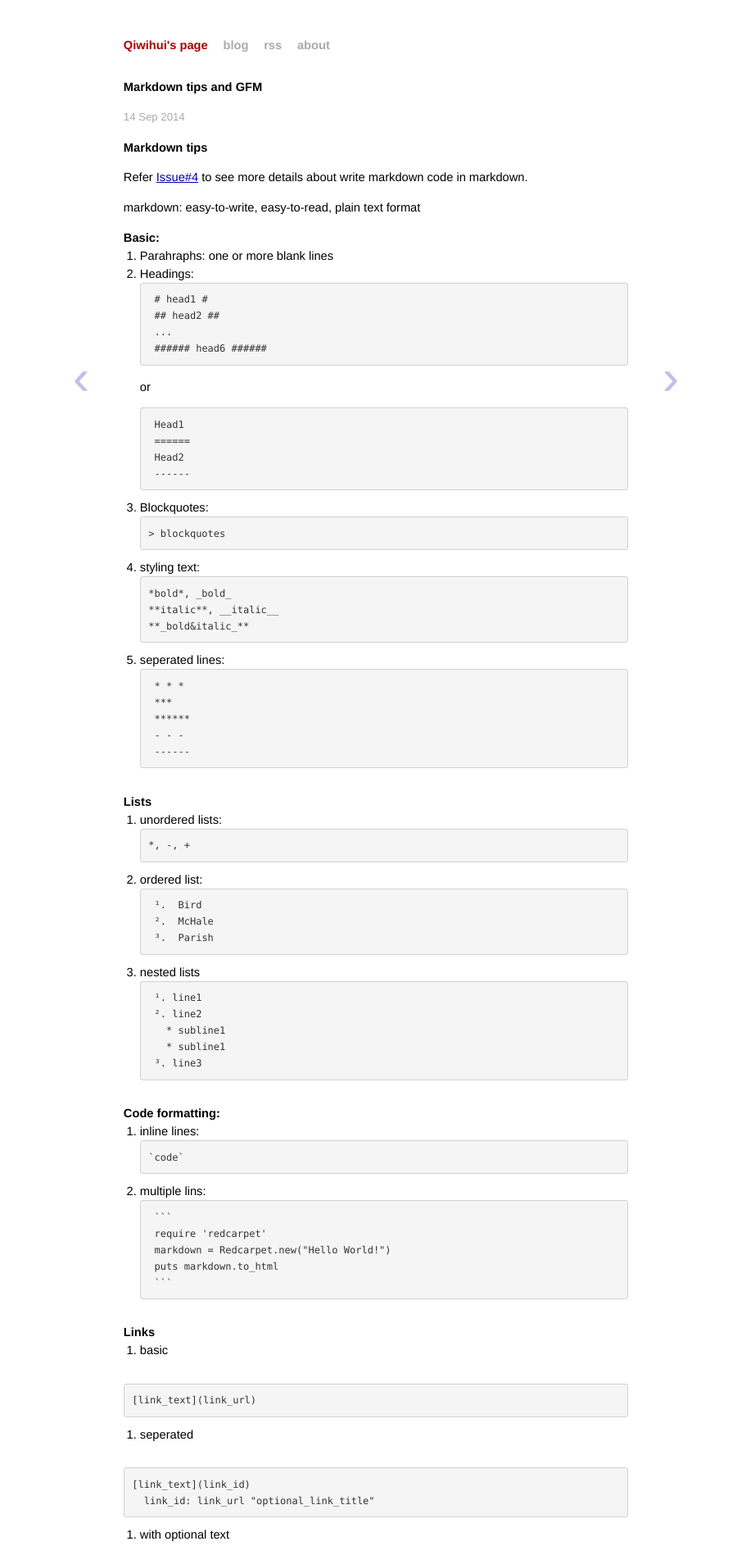
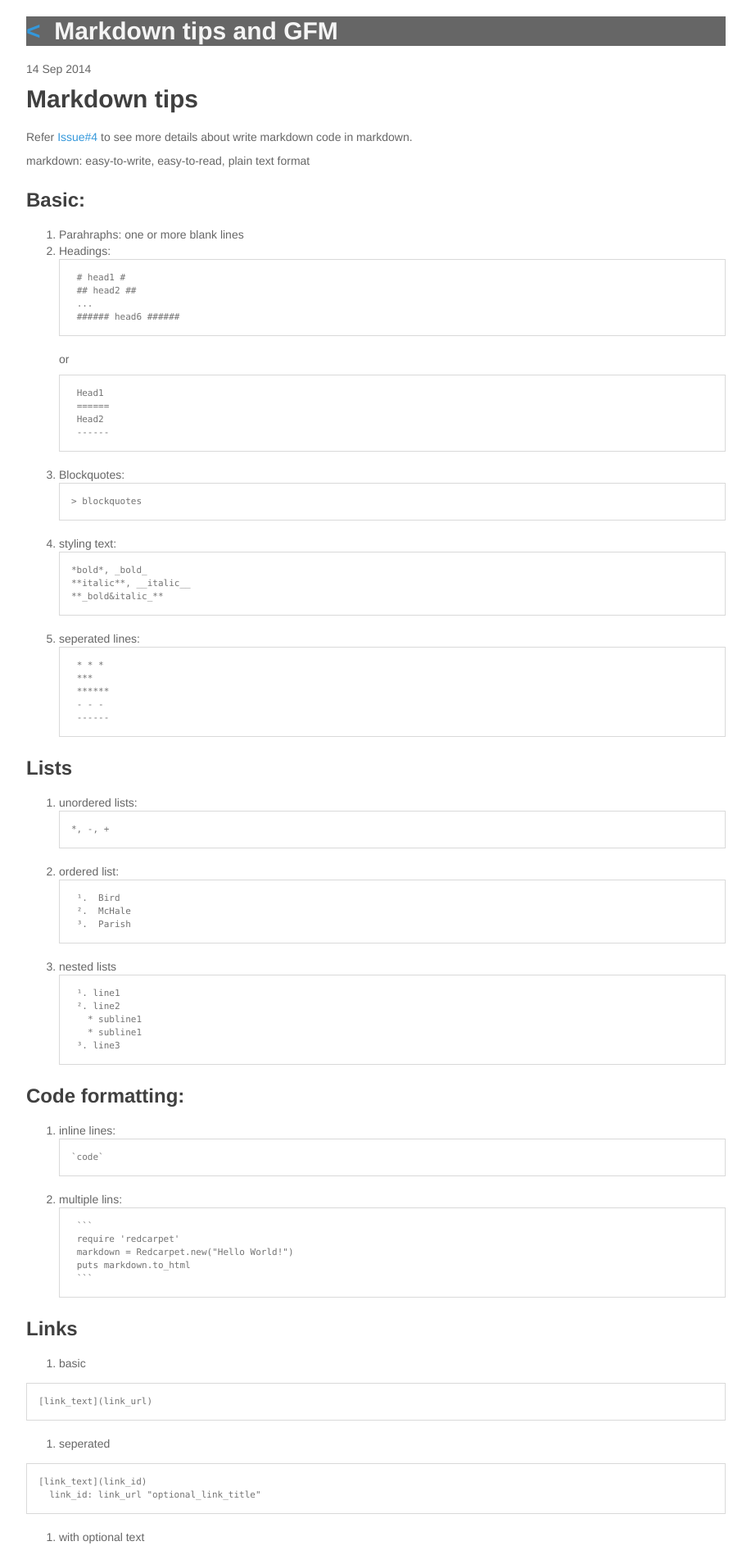
Before and after one commit to qiwihui/qiwihui, a Jekyll site: the page built from _posts/2014-09-14-markdown-tips-and-GFM.md, in a window 1280 px wide. Shown: the top 1897 px of the page at 82% size, without its empty margins (181-1098 px from the left). Built offline with Jekyll 4.4.1, drawn with Linux system fonts in a browser that asks for light colours; Markdown is read by kramdown in place of the engine named in the settings; comment, search, counter and statistics services are not loaded; some of the changed text lies outside the part shown.

Commit message:
change style

```diff
--- a/_includes/disqus.html
+++ b/_includes/disqus.html
@@ -1,8 +1,9 @@
 <div id='disqus_container'>
   <br/>
-  <a href="#" class="comment" onclick="return false;">Click to comment!</a>
+  <hr/>
+  <!--a href="#" class="comment" onclick="return false;">Click to comment!</a-->
   <div id="disqus_thread"></div>
-  <!--script type="text/javascript">
+  <script type="text/javascript">
       var disqus_shortname = "{{ site.disqus_shortname }}";
       var disqus_identifier = '{{ page.guid }}';
       (function() {
@@ -11,5 +12,5 @@
         (document.getElementsByTagName('head')[0] || document.getElementsByTagName('body')[0]).appendChild(dsq);
       })();
   </script>
-  <noscript>Please enable JavaScript to view the <a href="http://disqus.com/?ref_noscript">comments powered by Disqus.</a></noscript-->
+  <noscript>Please enable JavaScript to view the <a href="http://disqus.com/?ref_noscript">comments powered by Disqus.</a></noscript>
 </div>
--- a/_includes/footer.html
+++ b/_includes/footer.html
@@ -1,5 +1,5 @@
-<footer class='footer'>
-    Built with <a href="https://github.com/jekyll/jekyll">Jekyll</a>. Forked from <a href="https://github.com/xiaoronglv/xiaoronglv.github.io">xiaoronglv</a>. Theme based on <a href="http://tom.preston-werner.com/">tom.preston-werner.com</a>
+<footer>
   <br />
+    Built with <a href="https://github.com/jekyll/jekyll">Jekyll</a>.
   <br />
 </footer>
--- a/_includes/head.html
+++ b/_includes/head.html
@@ -1,7 +1,7 @@
 <!-- - -->
 <link href="/images/favicon.ico" rel="shortcut icon" type="image/x-icon" />
 <!-- Homepage CSS -->
-<link href='/css/screen.css' rel='stylesheet' type='text/css' />
+<link href='/css/posts.css' rel='stylesheet' type='text/css' />
 <!-- syntax highlighting CSS -->
 <link href='/css/syntax.css' rel='stylesheet' type='text/css' />
 <link href="{{ site.feed }}" rel="alternate" type="application/atom+xml" title="Daozhang RSS Feed"/>
--- a/_includes/header.html
+++ b/_includes/header.html
@@ -1,8 +1,8 @@
-<div class="title">
+<h1><center style="background: #666;color: whitesmoke;">
     <!-- header-->
-    <a href="/">Qiwihui's page</a>
+    <a href="/">Qiwihui's page</a>&nbsp;
     <!-- links -->
     {% for link in site.links %}
-        <a target="{% if link.external %}_blank{% else %}_top{% endif %}" class="extra" href="{{ link.url }}">{{ link.name }}</a>
+        <a target="{% if link.external %}_blank{% else %}_top{% endif %}" class="extra" href="{{ link.url }}">{{ link.name }}</a>&nbsp;
     {% endfor %}
-</div>
+</center></h1>
--- a/_layouts/post.html
+++ b/_layouts/post.html
@@ -5,29 +5,16 @@
   {% include head.html %}
 </head>
 <body>
-   <div class="site">
-     <div id="header">
-       <!-- Blog, RSS, About -->
-       {% include header.html %} {% include links.html %}
-     </div>
-     <div id='container'>
-       <!-- Previous and next page button -->
-       {% include pages.html %}
-
-       <div class="post">
-          <h1>{{ page.title }}</h1>
+    <h1 style="background: #666;color: whitesmoke;"><a href="/"> &lt; </a>&nbsp;{{ page.title }}</h1>
     <p><div class='meta'>{{ page.date | date_to_string }}</div></p>
 
     {{ content }}
     <!-- Signoff -->
     {% include signoff.html %}
-      </div>
     <!-- Comments -->
     {% include disqus.html %}
 
-    </div>
     <!-- footer -->
     {% include footer.html %}
-  </div>
 </body>
 </html>
--- /dev/null
+++ b/css/posts.css
@@ -0,0 +1,161 @@
+h1,
+h2,
+h3,
+h4,
+h5,
+h6,
+p,
+blockquote {
+    margin: 0;
+    padding: 0;
+}
+body {
+    font-family: "Helvetica Neue", Helvetica, "Hiragino Sans GB", Arial, sans-serif;
+    font-size: 14px;
+    line-height: 20px;
+    color: #666;
+    background-color: white;
+    margin: 20px 13px 50px 13px;
+}
+table {
+    margin: 10px 0 15px 0;
+    border-collapse: collapse;
+}
+td,th {
+    border: 1px solid #ddd;
+    padding: 3px 10px;
+}
+th {
+    padding: 5px 10px;
+}
+
+a {
+    color: #3498db;
+    text-decoration: none;
+}
+a:hover {
+    color: #0050a3;
+}
+a img {
+    border: none;
+}
+p {
+    margin-bottom: 9px;
+}
+h1,
+h2,
+h3,
+h4,
+h5,
+h6 {
+    color: #404040;
+    line-height: 36px;
+}
+h1 {
+    margin-bottom: 18px;
+    font-size: 30px;
+}
+h2 {
+    font-size: 24px;
+    margin: 20px 0 10px 0;
+}
+h3 {
+    font-size: 18px;
+    margin: 20px 0 10px 0;
+}
+h4 {
+    font-size: 16px;
+}
+h5 {
+    font-size: 14px;
+}
+h6 {
+    font-size: 13px;
+}
+hr {
+    margin: 0 0 19px;
+    border: 0;
+    border-bottom: 1px solid #ccc;
+}
+blockquote {
+    padding: 13px 13px 21px 15px;
+    margin-bottom: 18px;
+    font-family:georgia,serif;
+    font-style: italic;
+}
+blockquote:before {
+    content:"\201C";
+    font-size:40px;
+    margin-left:-10px;
+    font-family:georgia,serif;
+    color:#eee;
+}
+blockquote p {
+    font-size: 14px;
+    font-weight: 300;
+    line-height: 18px;
+    margin-bottom: 0;
+    font-style: italic;
+}
+code, pre {
+    font-family: Monaco, Andale Mono, Courier New, monospace;
+}
+code {
+    background-color: #fee9cc;
+    color: rgba(0, 0, 0, 0.75);
+    padding: 1px 3px;
+    font-size: 12px;
+    -webkit-border-radius: 3px;
+    -moz-border-radius: 3px;
+    border-radius: 3px;
+}
+pre {
+    display: block;
+    padding: 14px;
+    margin: 0 0 18px;
+    line-height: 16px;
+    font-size: 11px;
+    border: 1px solid #d9d9d9;
+    white-space: pre-wrap;
+    word-wrap: break-word;
+}
+pre code {
+    background-color: #fff;
+    color:#737373;
+    font-size: 11px;
+    padding: 0;
+}
+sup {
+    font-size: 0.83em;
+    vertical-align: super;
+    line-height: 0;
+}
+* {
+    -webkit-print-color-adjust: exact;
+}
+@media screen and (min-width: 914px) {
+    body {
+        width: 854px;
+        margin:20px auto 50px auto;
+    }
+}
+@media print {
+    body,code,pre code,h1,h2,h3,h4,h5,h6 {
+    color: black;
+    }
+    table, pre {
+    page-break-inside: avoid;
+    }
+}
+#code4app-logo{
+    float: right;
+    display: block;
+    width: 187px;
+    height: 41px;
+}
+#article-discuss{
+    float: left;
+    width: 854px;
+    margin-top: 30px;
+    margin-bottom: 30px;
+}
```
Lines whose indentation alone changed are shown as unchanged.
